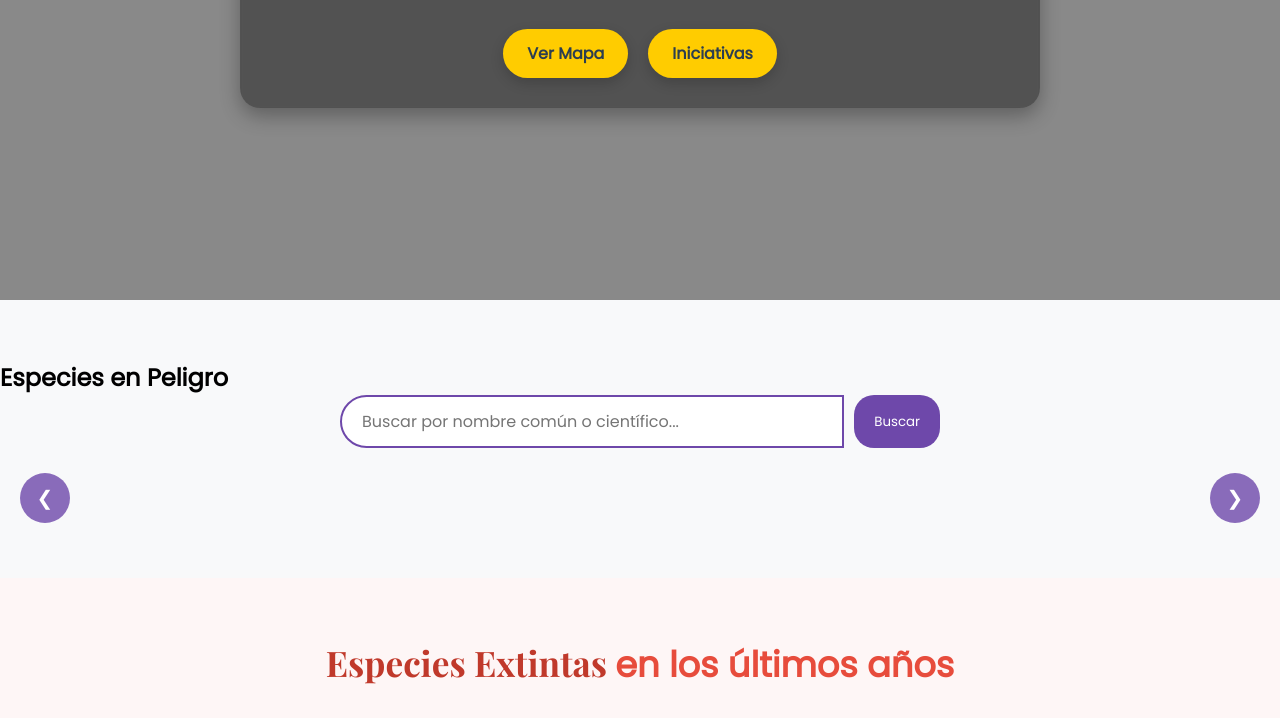
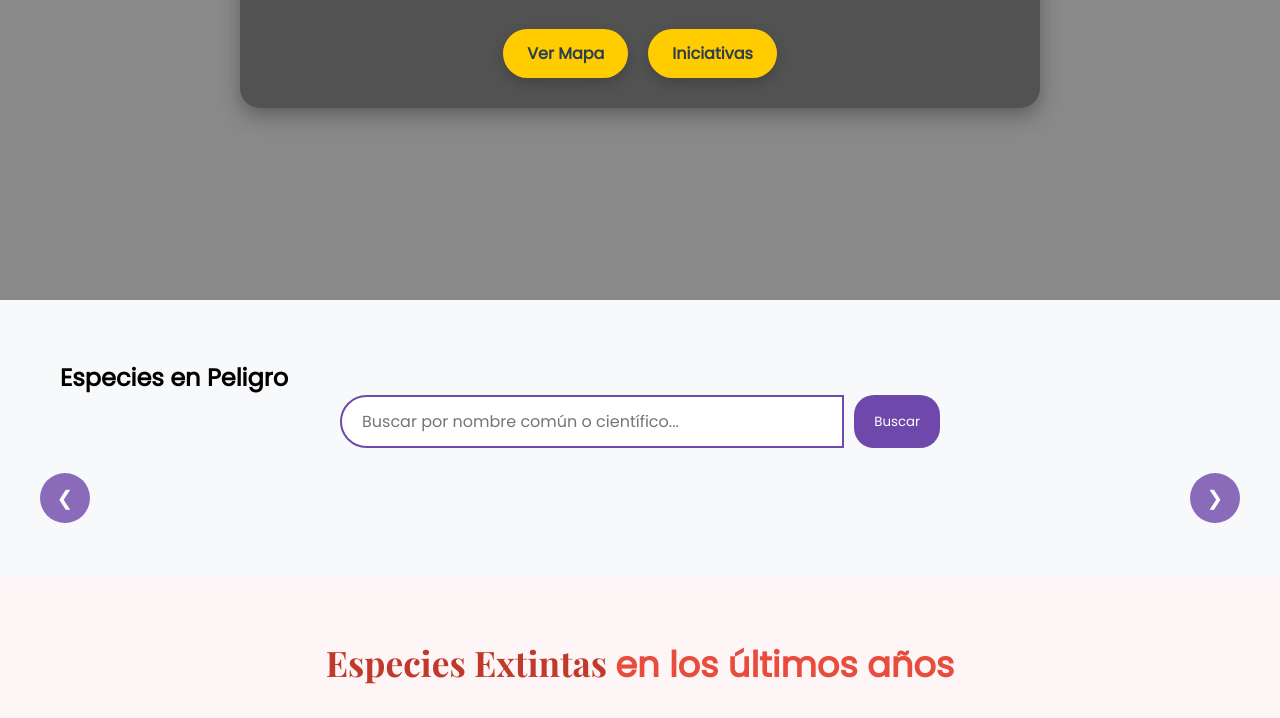
Before and after one commit to maricielo-hc/prueba_mapa, a plain HTML site: page index.html in a window 1280 px wide. Shown: the part 580-1298 px from the top of the page. Drawn offline with nearby package versions, Linux system fonts and the light colour scheme; a script that the page names is missing.

Commit message:
Update style.css

```diff
--- a/style.css
+++ b/style.css
@@ -10,6 +10,13 @@ body {
   background-color: #f9f9f9;
   padding-top: 80px; /* Para compensar el header fixed */
 }
+
+.container {
+  max-width: 1200px;
+  margin: 0 auto;
+  padding: 0 20px;
+}
+
 
 /* ======= HEADER & MENÚ ======= */
 .header {
```
